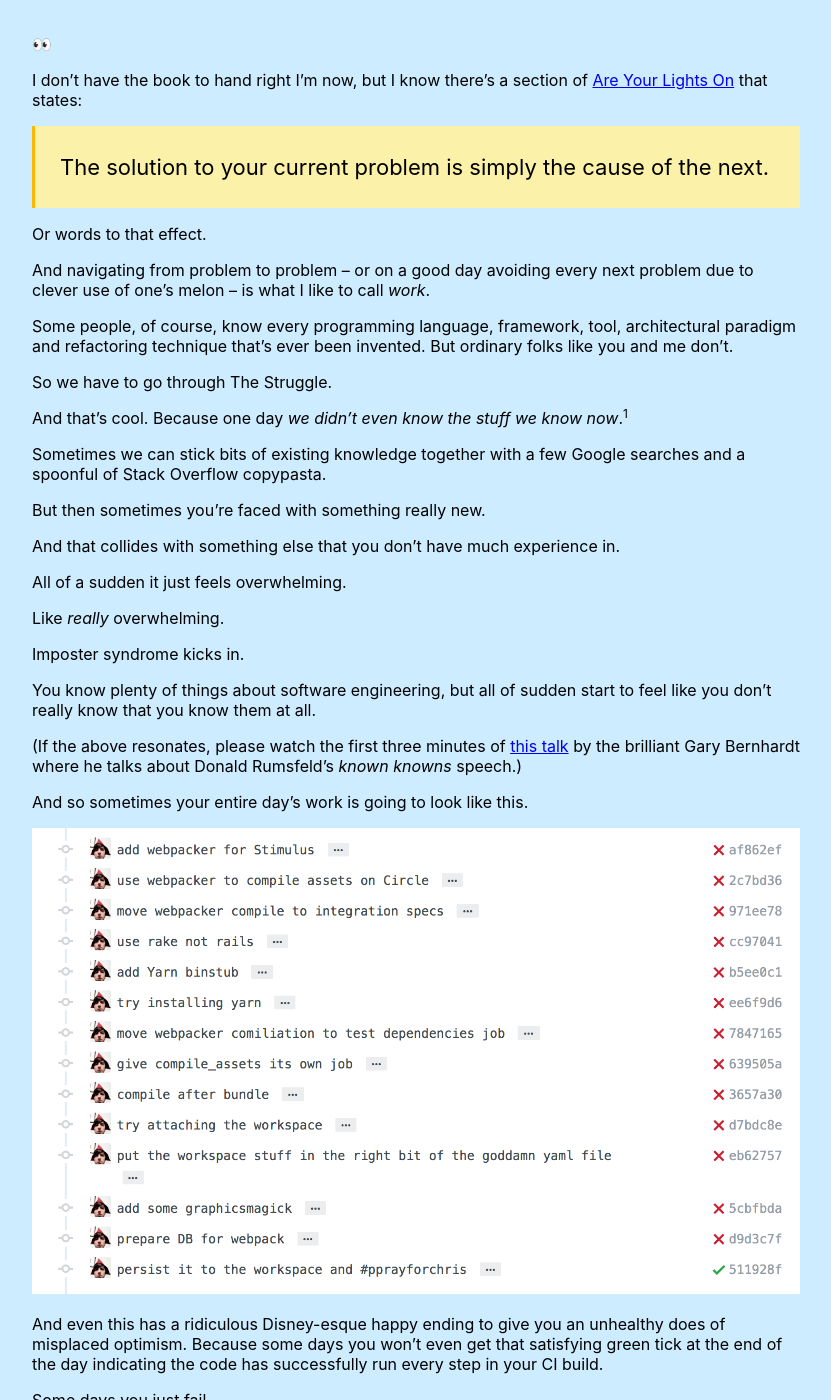
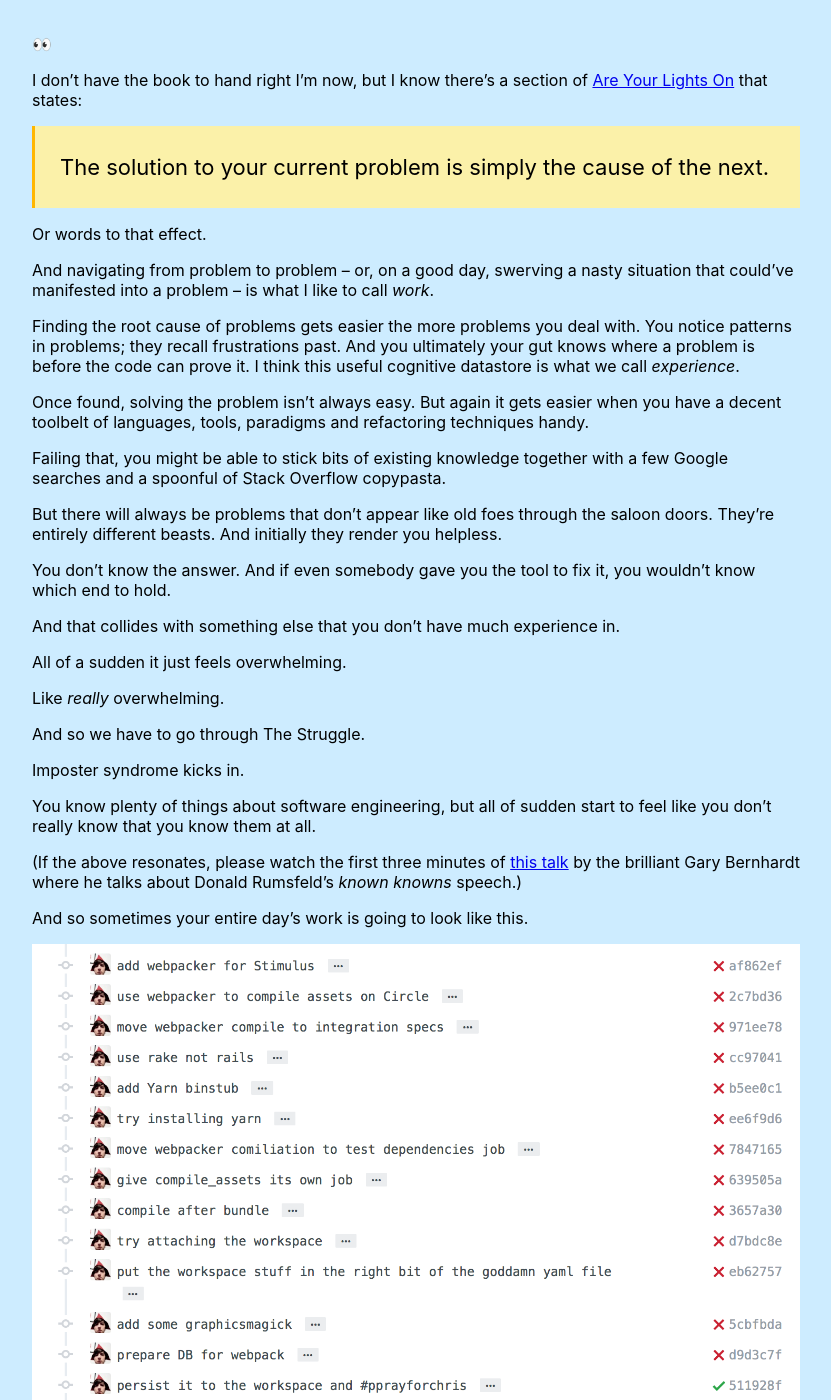
Before and after one commit to christhesoul/christhesoul.github.io, a Jekyll site: the page built from _posts/2019-06-04-what-work-looks-like.md, in a window 1280 px wide and 1400 px high, scrolled down 258 px. Shown: the whole window, without its empty margins (96-927 px from the left). Built offline with Jekyll 4.4.1, drawn with Linux system fonts in a browser that asks for light colours; nearby versions of some CDN libraries; emoji names are drawn with the system emoji font; some of the changed text lies outside the part shown.

Commit message:
improving the flow of What Work ...

```diff
--- a/_posts/2019-06-04-what-work-looks-like.md
+++ b/_posts/2019-06-04-what-work-looks-like.md
@@ -10,23 +10,25 @@ I don't have the book to hand right I'm now, but I know there's a section of
 
 Or words to that effect.
 
-And navigating from problem to problem – or on a good day avoiding every next problem due to clever use of one's melon – is what I like to call _work_.
+And navigating from problem to problem – or, on a good day, swerving a nasty situation that could've manifested into a problem – is what I like to call _work_.
 
-Some people, of course, know every programming language, framework, tool, architectural paradigm and refactoring technique that's ever been invented. But ordinary folks like you and me don't.
+Finding the root cause of problems gets easier the more problems you deal with. You notice patterns in problems; they recall frustrations past. And you ultimately your gut knows where a problem is before the code can prove it. I think this useful cognitive datastore is what we call _experience_.
 
-So we have to go through The Struggle.
+Once found, solving the problem isn't always easy. But again it gets easier when you have a decent toolbelt of languages, tools, paradigms and refactoring techniques handy.
 
-And that's cool. Because one day _we didn't even know the stuff we know now_.<sup>1</sup>
+Failing that, you might be able to stick bits of existing knowledge together with a few Google searches and a spoonful of Stack Overflow copypasta.
 
-Sometimes we can stick bits of existing knowledge together with a few Google searches and a spoonful of Stack Overflow copypasta.
+But there will always be problems that don't appear like old foes through the saloon doors. They're entirely different beasts. And initially they render you helpless.
 
-But then sometimes you're faced with something really new.
+You don't know the answer. And if even somebody gave you the tool to fix it, you wouldn't know which end to hold.
 
 And that collides with something else that you don't have much experience in.
 
 All of a sudden it just feels overwhelming.
 
 Like _really_ overwhelming.
+
+And so we have to go through The Struggle.
 
 Imposter syndrome kicks in.
 
@@ -38,11 +40,13 @@ And so sometimes your entire day's work is going to look like this.
 
 ![A Github history of Webpacker with Circle](/assets/img/what-work-looks-like.png){:class="img-responsive"}
 
-And even this has a ridiculous Disney-esque happy ending to give you an unhealthy does of misplaced optimism. Because some days you won't even get that satisfying green tick at the end of the day indicating the code has successfully run every step in your CI build.
+And even this has a ridiculous Disney-esque happy ending to give you an unhealthy dose of misplaced optimism. Because some days you won't even get that satisfying green tick at the end of the day indicating the code has successfully run every step in your CI build.
 
 Some days you just fail.
 
-And that's okay. Failing is the act of not succeeding in what you're trying to achieve.
+That's cool. Because one day _we didn't even know the stuff we know now_.<sup>1</sup>
+
+And failing is the act of not succeeding in what you're trying to achieve.
 
 Which actually sounds pretty positive, in a strange way.
 
```
